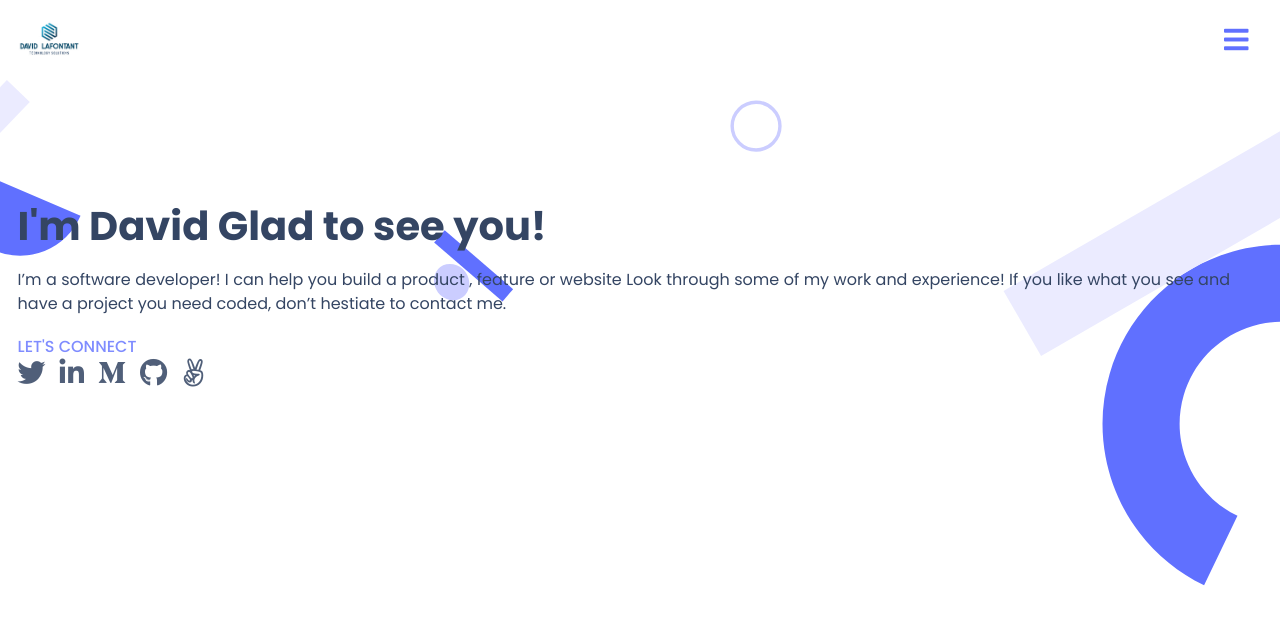
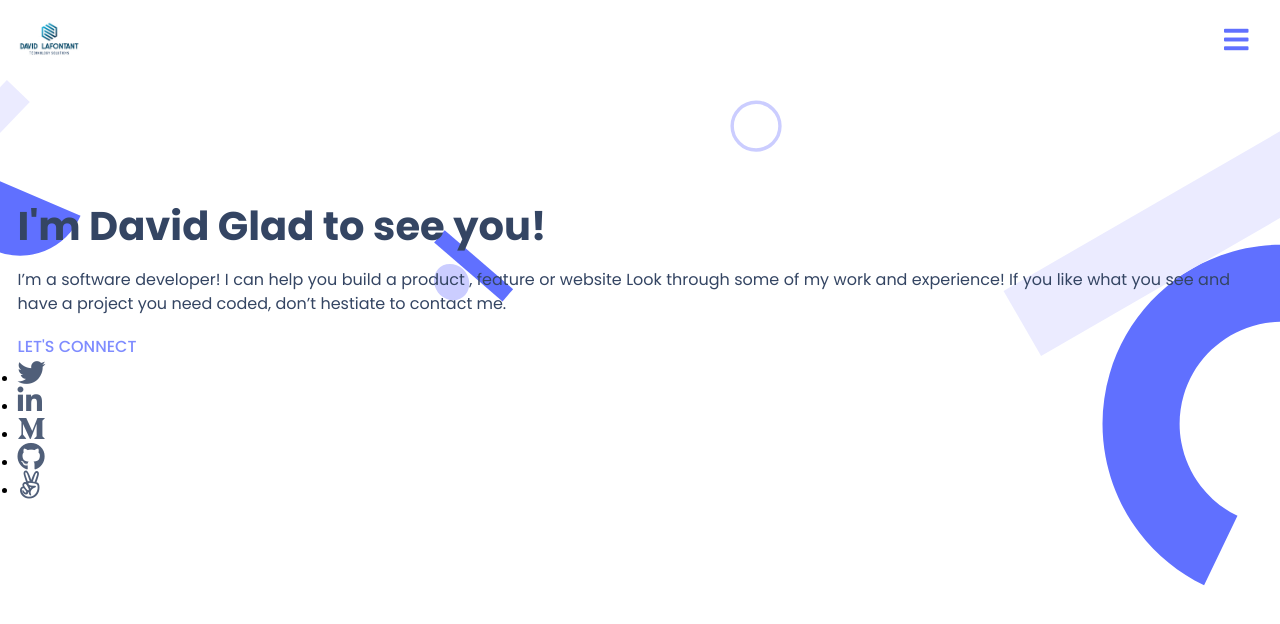
Before and after one commit to david-lafontant/Portfolio-02, a website: page index.html in a window 1280 px wide. Drawn offline with Linux system fonts and the light colour scheme.

Commit message:
Add a (anchor) tag to index.html

```diff
--- a/index.html
+++ b/index.html
@@ -21,7 +21,7 @@
 
 
   <header>
-      <div id="logo"></div>
+    <div id="logo"><a></a></div>
     <nav>
       <i class="fas fa-bars"></i>
     </nav>
@@ -35,18 +35,21 @@
       <div class="" id="introduction">
         <h1>I'm David Glad to see you!</h1>
         <p>
-            I’m a software developer! I can help you build a product , feature or website Look through some of my work and experience! If you like what you see and have a project you need coded, don’t hestiate to contact me.
+          I’m a software developer! I can help you build a product , feature or website Look through some of my work and
+          experience! If you like what you see and have a project you need coded, don’t hestiate to contact me.
         </p>
         <h3>LET'S CONNECT</h3>
       </div>
 
     </section>
     <section id="media">
-        <i class="fab fa-twitter"></i>
-        <i class="fab fa-linkedin-in"></i>
-        <i class="fab fa-medium-m"></i>
-        <i class="fab fa-github"></i>
-        <i class="fab fa-angellist"></i>
+      <ul>
+        <li><i class="fab fa-twitter"></i></li>
+        <li><i class="fab fa-linkedin-in"></i></li>
+        <li><i class="fab fa-medium-m"></i></li>
+        <li><i class="fab fa-github"></i></li>
+        <li><i class="fab fa-angellist"></i></li>
+      </ul>
     </section>
 
 
```
Lines whose indentation alone changed are shown as unchanged.
